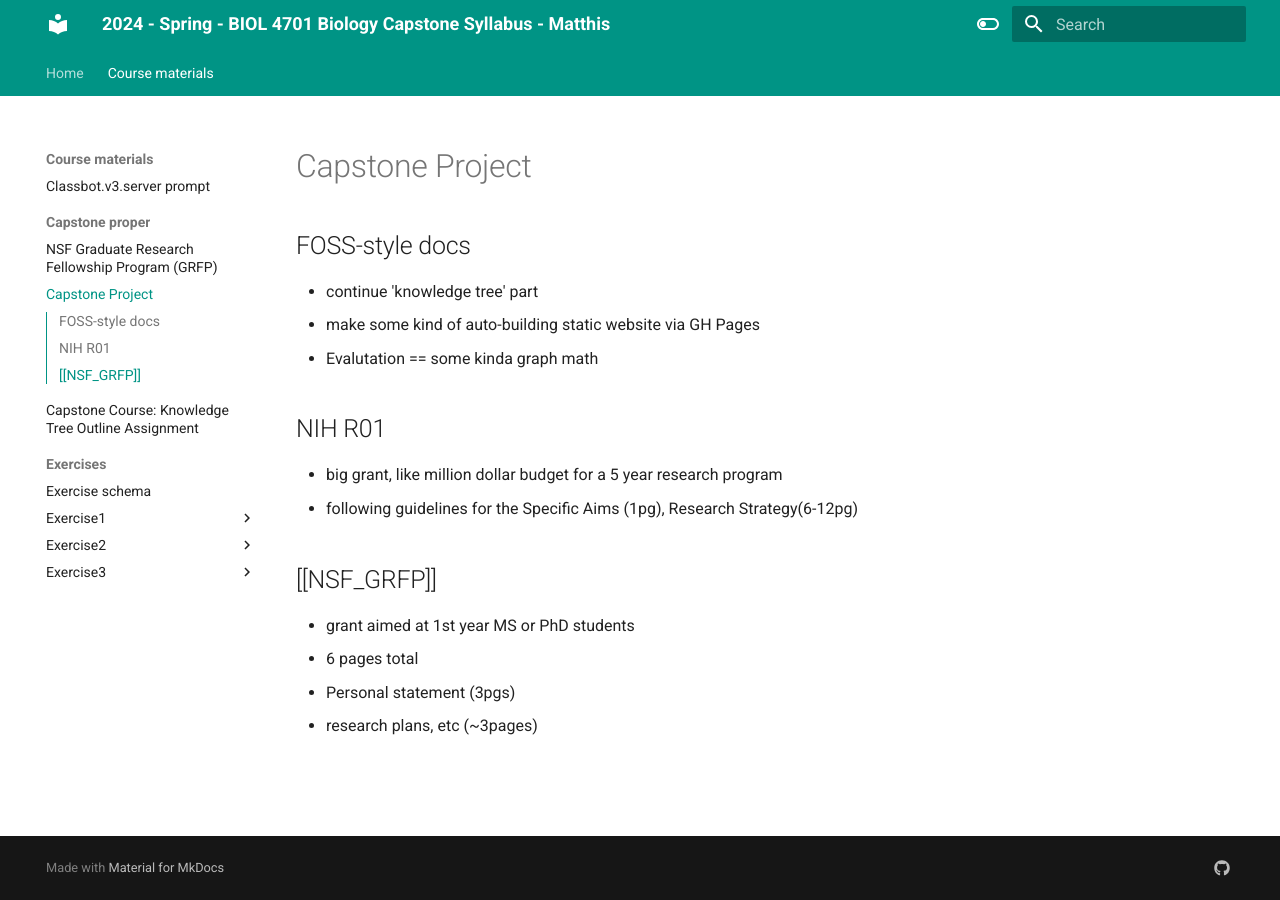
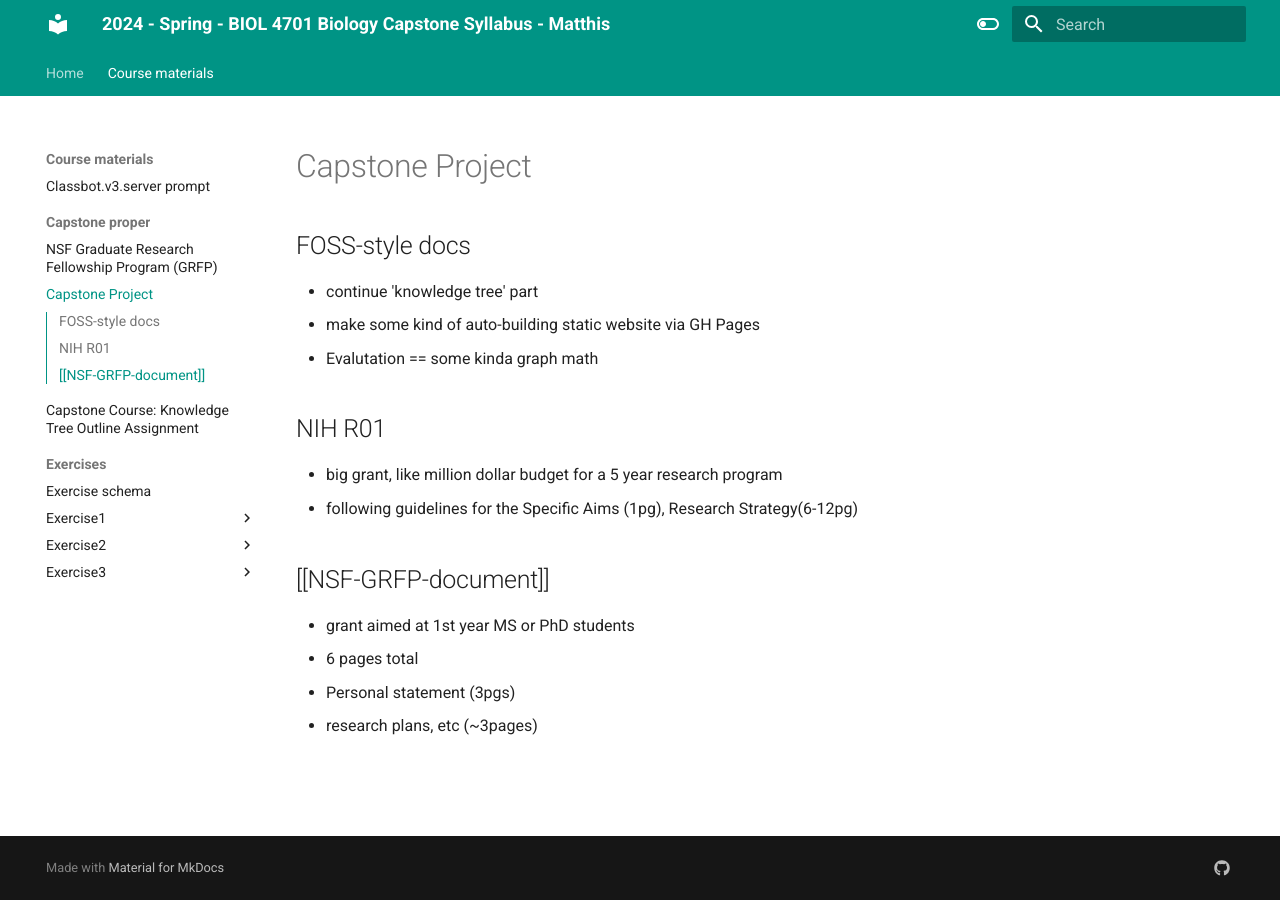
Before and after one commit to HumanMovementNeuroscience/capstone, an MkDocs documentation site: the page built from docs/course_materials/capstone_proper/capstone-project-description.md, in a window 1280 px wide. Built offline with MkDocs 1.6.1 and Material for MkDocs 9.7.7, drawn with Linux system fonts in a browser that asks for light colours.

Commit message:
Mar 25, 2024, 8:26 AM

```diff
--- a/docs/course_materials/capstone_proper/capstone-project-description.md
+++ b/docs/course_materials/capstone_proper/capstone-project-description.md
@@ -9,7 +9,7 @@
  -  big grant, like million dollar budget for a 5 year research program
  -  following guidelines for the Specific Aims (1pg), Research Strategy(6-12pg)
 
-##  [[NSF_GRFP]]
+##  [[NSF-GRFP-document]]
 -  grant aimed at 1st year MS or PhD students
 -  6 pages total
    -  Personal statement (3pgs)
```
Also changed, not shown: docs/course_materials/capstone_proper/NSF-GRFP-document.md (renamed from docs/course_materials/capstone_proper/NSF_GRFP.md), 1 other file.
